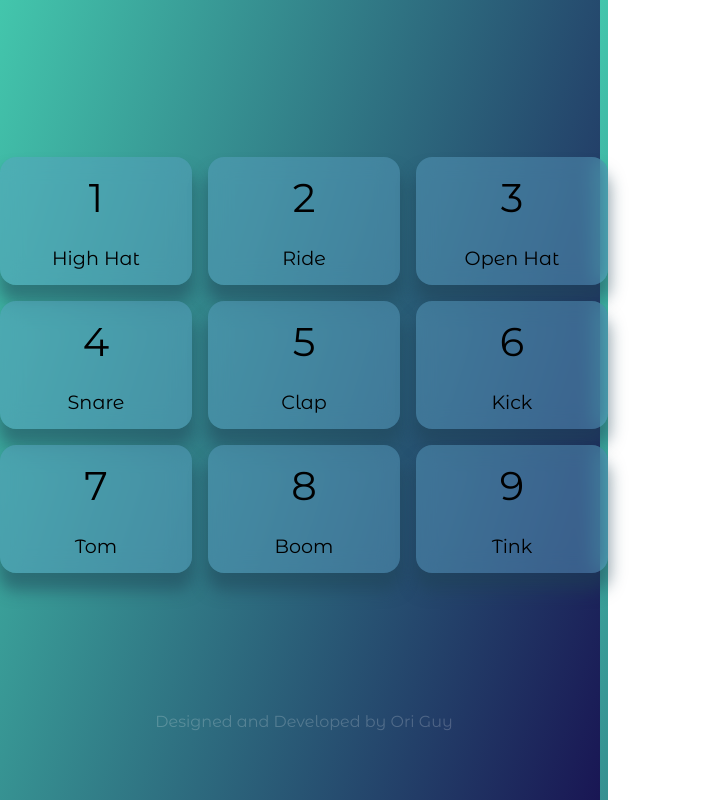
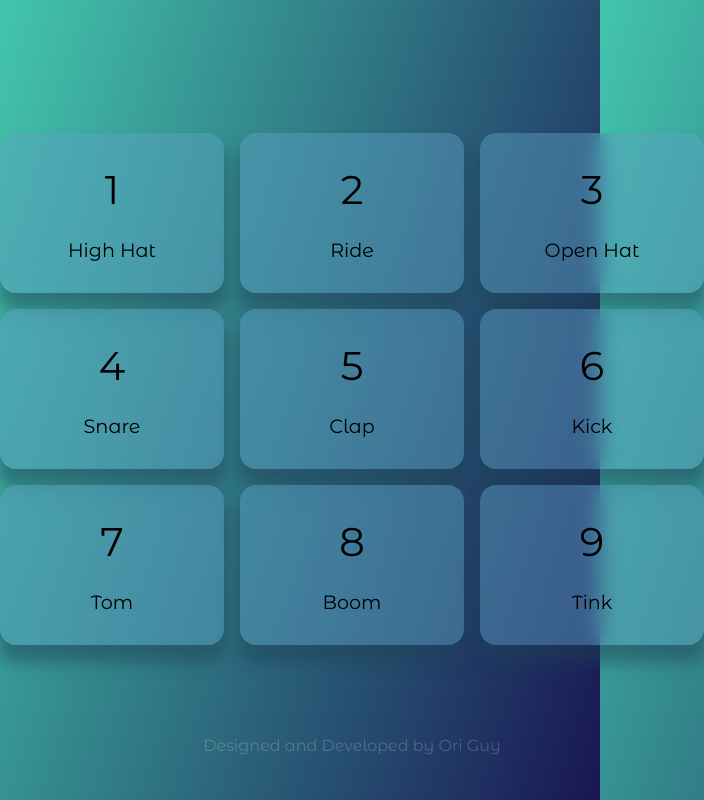
Before and after one commit to OriGuyUniqueDev/drumKit_js, a plain HTML site: page index.html in a window 600 px wide. Shown: the whole page, 704 px wide, since content can reach past the window. Drawn offline with Linux system fonts and the light colour scheme.

Commit message:
update responsive

```diff
--- a/styles/style.scss
+++ b/styles/style.scss
@@ -86,7 +86,7 @@ body {
 		color: $bgColorText;
 	}
 }
-@media only screen and (max-width: 600px) {
+@media only screen and (max-width: 400px) {
 	$bgColorLeft: #43c6ac;
 	$bgColorRight: #191654;
 	$bgColorText: rgba(217, 217, 217, 0.1);
@@ -96,11 +96,11 @@ body {
 	$btnTextFontSize: 2.5rem;
 	$btnBorderRadius: 1rem;
 	$btnSoundFontSize: 1.2rem;
-	$btnTextMarginBottom: 1.5rem;
+	$btnTextMarginBottom: 0.5rem;
 	$btnShadow: 0px 1rem 1rem 0.1rem rgba(29, 65, 83, 0.5);
 	$authorTextColor: rgba(255, 255, 255, 0.2);
-	$gridColumns:  8rem;
-	$gridRows: 10rem;
+	$gridColumns:  7rem;
+	$gridRows: 7rem;
 	$gridGap: 1rem;
 	#root {
 		.main-container {
@@ -211,8 +211,8 @@ body {
 	$btnTextMarginBottom: 1.5rem;
 	$btnShadow: 0px 1rem 1rem 0.1rem rgba(29, 65, 83, 0.5);
 	$authorTextColor: rgba(255, 255, 255, 0.2);
-	$gridColumns:  12rem;
-	$gridRows: 8rem;
+	$gridColumns:  14rem;
+	$gridRows: 10rem;
 	$gridGap: 1rem;
 	#root {
 		.main-container {
```
Also changed, not shown: styles/style.css, 1 other file.
